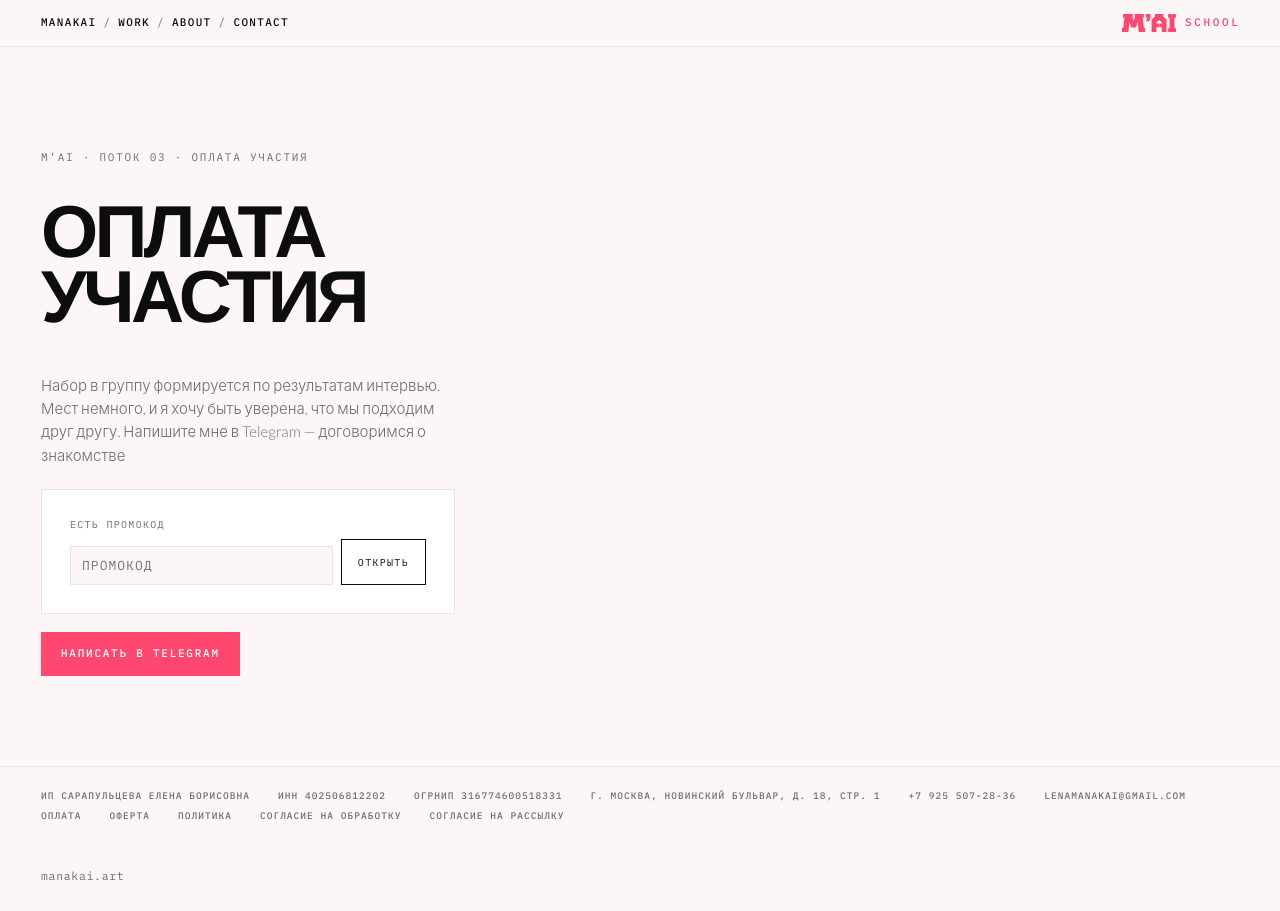
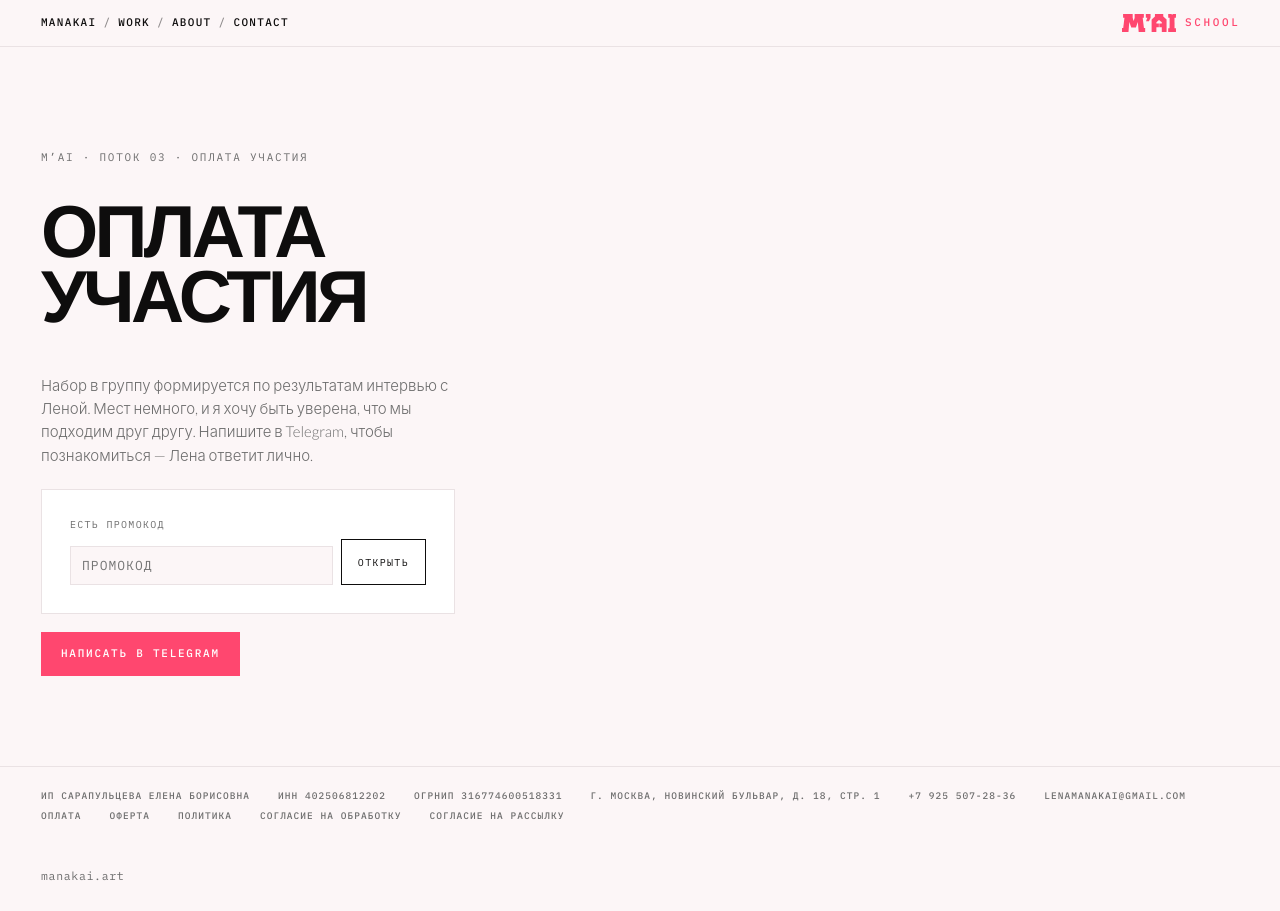
Before and after one commit to lenamanakai/manakai.art, a plain HTML site: page pay.html in a window 1280 px wide. Drawn offline with Linux system fonts and the light colour scheme.

Commit message:
оплаты промокод

```diff
--- a/pay.html
+++ b/pay.html
@@ -139,7 +139,7 @@
   <span class="kicker">M’AI · поток 03 · оплата участия</span>
   <h1 class="disp" id="ph">Оплата<br>участия</h1>
   <div class="gate-closed" id="gc" hidden>
-    <p id="gct">Набор в группу формируется по результатам интервью. Мест немного, и я хочу быть уверена, что мы подходим друг другу. Напишите мне в Telegram — договоримся о знакомстве</p>
+    <p id="gct">Набор в группу формируется по результатам интервью с Леной. Мест немного, и я хочу быть уверена, что мы подходим друг другу. Напишите в Telegram, чтобы познакомиться — Лена ответит лично.</p>
     <form class="gc-code" id="gcf" autocomplete="off">
       <label for="gcc">Есть промокод</label>
       <div><input id="gcc" type="text" autocapitalize="characters" spellcheck="false" placeholder="Промокод"><button type="submit">Открыть</button></div>
@@ -259,7 +259,9 @@
     if(title) ph.innerHTML=title;
     gct.textContent=text; gc.hidden=false; if(hideBtn) gcb.hidden=true;
   }
+  var opened=false;
   function openView(info){
+    if(opened) return; opened=true;
     var bk=radios.filter(function(r){ return r.value==="booking"; })[0];
     if(bk && info && info.bookingPrice){ bk.dataset.price=info.bookingPrice; }
     if(bk && !BOOKING){
@@ -283,11 +285,15 @@
   }
   if(qs.get("paid")){ closeView(BOOKING?"Место<br>забронировано":"Оплата<br>прошла", "Электронный чек придёт на почту. Если что-то не пришло, напишите в Telegram", false); return; }
   if(qs.get("fail")){ closeView("Не получилось<br>оплатить", "Можно попробовать ещё раз по той же ссылке или написать в Telegram", false); return; }
-  if(!qs.get("k") && !qs.get("promo")){ closeView(null, "Набор в группу формируется по результатам интервью. Мест немного, и я хочу быть уверена, что мы подходим друг другу. Напишите мне в Telegram — договоримся о знакомстве", false); return; }
+  if(!qs.get("k") && !qs.get("promo")){ closeView(null, "Набор в группу формируется по результатам интервью с Леной. Мест немного, и я хочу быть уверена, что мы подходим друг другу. Напишите в Telegram, чтобы познакомиться — Лена ответит лично.", false); return; }
+  /* страница открывается сразу, проверка ссылки идёт параллельно — без ожидания */
+  openView(null);
   fetch(PAY_API+"?a=access&k="+encodeURIComponent(qs.get("k")||"")+"&c="+encodeURIComponent(qs.get("promo")||""))
     .then(function(r){ return r.json(); })
-    .then(function(r){ if(r.ok) openView(r); else closeView(null, qs.get("promo") ? "Промокод не подошёл или закончился. Напишите в Telegram" : "Ссылка больше не действует. Напишите в Telegram, пришлю новую", false); })
-    .catch(function(){ openView(null); });
+    .then(function(r){ if(r.ok){ var bk=radios.filter(function(x){ return x.value==="booking"; })[0];
+        if(bk && r.bookingPrice && +bk.dataset.price!==+r.bookingPrice){ bk.dataset.price=r.bookingPrice; apply(); } }
+      else closeView(null, qs.get("promo") ? "Промокод не подошёл или закончился. Напишите в Telegram" : "Ссылка больше не действует. Напишите в Telegram, пришлю новую", false); })
+    .catch(function(){});
 
   function fmt(n){ return n.toString().replace(/\B(?=(\d{3})+(?!\d))/g," ")+" ₽"; }
   function cur(){ var r=radios.filter(function(x){return x.checked;})[0]; return r||radios[0]; }
```
